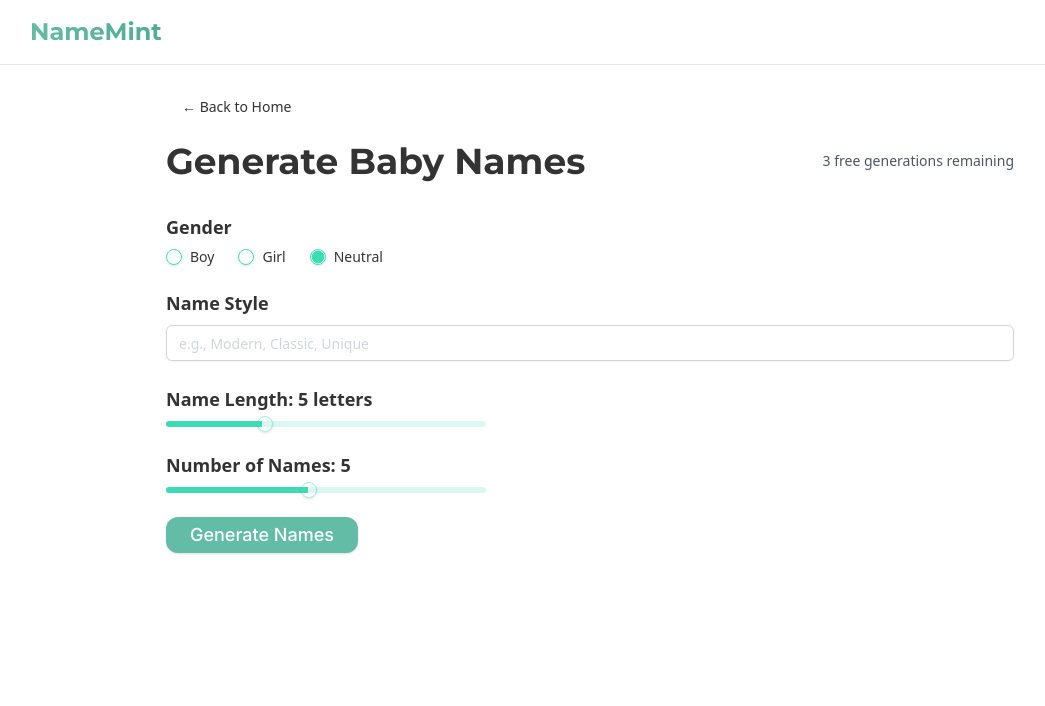
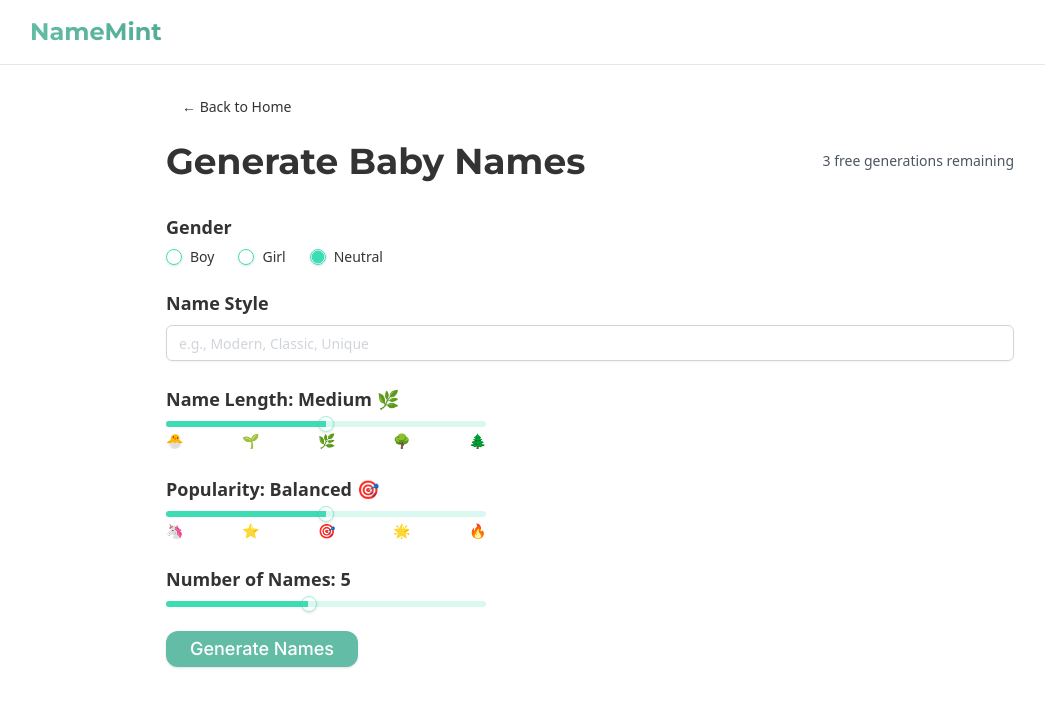
Before and after one commit to tytusplanck/name-mint, a Next.js app: page /baby-names in a window 1280 px wide. Shown: the top 706 px of the page, without its empty margins (50-1095 px from the left). Built offline with nearby package versions, Linux system fonts and the light colour scheme.

Commit message:
Name generation tweaks and features

```diff
--- a/app/api/generate-names/route.ts
+++ b/app/api/generate-names/route.ts
@@ -7,7 +7,8 @@ const openai = new OpenAI({
 
 export async function POST(req: NextRequest) {
   try {
-    const { gender, style, length, count, currentUsage } = await req.json();
+    const { gender, style, length, count, currentUsage, popularity } =
+      await req.json();
 
     // Check if user has exceeded free limit
     if (currentUsage >= 3) {
@@ -20,8 +21,31 @@ export async function POST(req: NextRequest) {
       );
     }
 
-    const prompt = `Generate ${count} unique ${gender} baby names that are ${length} letters long.
+    const popularityPrompt =
+      popularity === 100
+        ? 'very common and popular'
+        : popularity === 0
+        ? 'extremely unique and rare'
+        : popularity < 30
+        ? 'unique and uncommon'
+        : popularity < 70
+        ? 'moderately common'
+        : 'fairly popular';
+
+    const lengthDescription =
+      length === 3
+        ? 'very short (around 3 letters)'
+        : length === 4
+        ? 'short (around 4 letters)'
+        : length === 5
+        ? 'medium length (around 5 letters)'
+        : length === 6
+        ? 'somewhat long (around 6 letters)'
+        : 'long (around 7 letters)';
+
+    const prompt = `Generate ${count} unique ${gender} baby names that are ${lengthDescription}.
     The style should be ${style || 'any'}.
+    The names should be ${popularityPrompt}.
     Each name should be on a new line.
     Only return the names, no additional text.`;
 
--- a/app/baby-names/page.tsx
+++ b/app/baby-names/page.tsx
@@ -12,8 +12,9 @@ import { getUsageCount, incrementUsage, getRemainingUsage } from '@/lib/usage';
 export default function BabyNamesPage() {
   const [gender, setGender] = useState<string>('neutral');
   const [style, setStyle] = useState<string>('');
-  const [length, setLength] = useState<number>(5);
+  const [length, setLength] = useState<number>(50);
   const [count, setCount] = useState<number>(5);
+  const [popularity, setPopularity] = useState<number>(50);
   const [loading, setLoading] = useState<boolean>(false);
   const [names, setNames] = useState<string[]>([]);
   const [remainingUsage, setRemainingUsage] = useState<number>(3);
@@ -21,6 +22,30 @@ export default function BabyNamesPage() {
   useEffect(() => {
     setRemainingUsage(getRemainingUsage());
   }, []);
+
+  const getPopularityLabel = (value: number) => {
+    if (value === 0) return 'Super Unique 🦄';
+    if (value <= 25) return 'Rare ⭐';
+    if (value <= 50) return 'Balanced 🎯';
+    if (value <= 75) return 'Popular 🌟';
+    return 'Trending 🔥';
+  };
+
+  const getLengthLabel = (value: number) => {
+    if (value === 0) return 'Tiny 🐣';
+    if (value <= 25) return 'Short 🌱';
+    if (value <= 50) return 'Medium 🌿';
+    if (value <= 75) return 'Long 🌳';
+    return 'Extra Long 🌲';
+  };
+
+  const getLengthValue = (value: number) => {
+    if (value === 0) return 3;
+    if (value <= 25) return 4;
+    if (value <= 50) return 5;
+    if (value <= 75) return 6;
+    return 7;
+  };
 
   const handleGenerate = async () => {
     if (getUsageCount() >= 3) {
@@ -40,8 +65,9 @@ export default function BabyNamesPage() {
         body: JSON.stringify({
           gender,
           style,
-          length,
+          length: getLengthValue(length),
           count,
+          popularity,
           currentUsage: getUsageCount(),
         }),
       });
@@ -121,17 +147,49 @@ export default function BabyNamesPage() {
 
         <div>
           <Label htmlFor="length" className="text-lg font-semibold mb-2 block">
-            Name Length: {length} letters
+            Name Length: {getLengthLabel(length)}
           </Label>
           <Slider
             id="length"
-            min={2}
-            max={12}
-            step={1}
+            min={0}
+            max={100}
+            step={25}
             value={[length]}
             onValueChange={(value) => setLength(value[0])}
             className="max-w-xs"
           />
+          <div className="flex justify-between text-sm text-gray-500 mt-1 max-w-xs">
+            <span>🐣</span>
+            <span>🌱</span>
+            <span>🌿</span>
+            <span>🌳</span>
+            <span>🌲</span>
+          </div>
+        </div>
+
+        <div>
+          <Label
+            htmlFor="popularity"
+            className="text-lg font-semibold mb-2 block"
+          >
+            Popularity: {getPopularityLabel(popularity)}
+          </Label>
+          <Slider
+            id="popularity"
+            min={0}
+            max={100}
+            step={25}
+            value={[popularity]}
+            onValueChange={(value) => setPopularity(value[0])}
+            className="max-w-xs"
+          />
+          <div className="flex justify-between text-sm text-gray-500 mt-1 max-w-xs">
+            <span>🦄</span>
+            <span>⭐</span>
+            <span>🎯</span>
+            <span>🌟</span>
+            <span>🔥</span>
+          </div>
         </div>
 
         <div>
```
